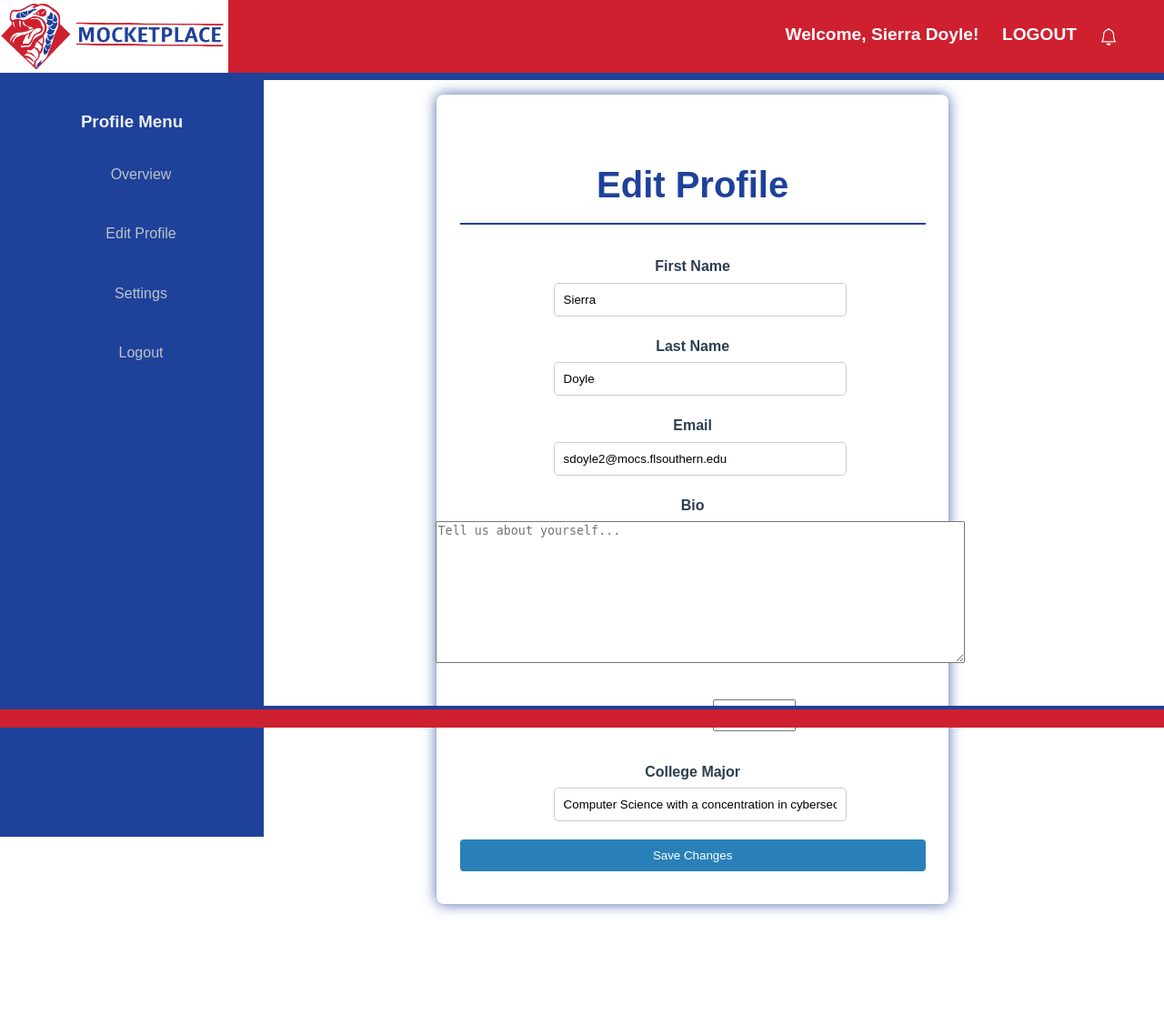
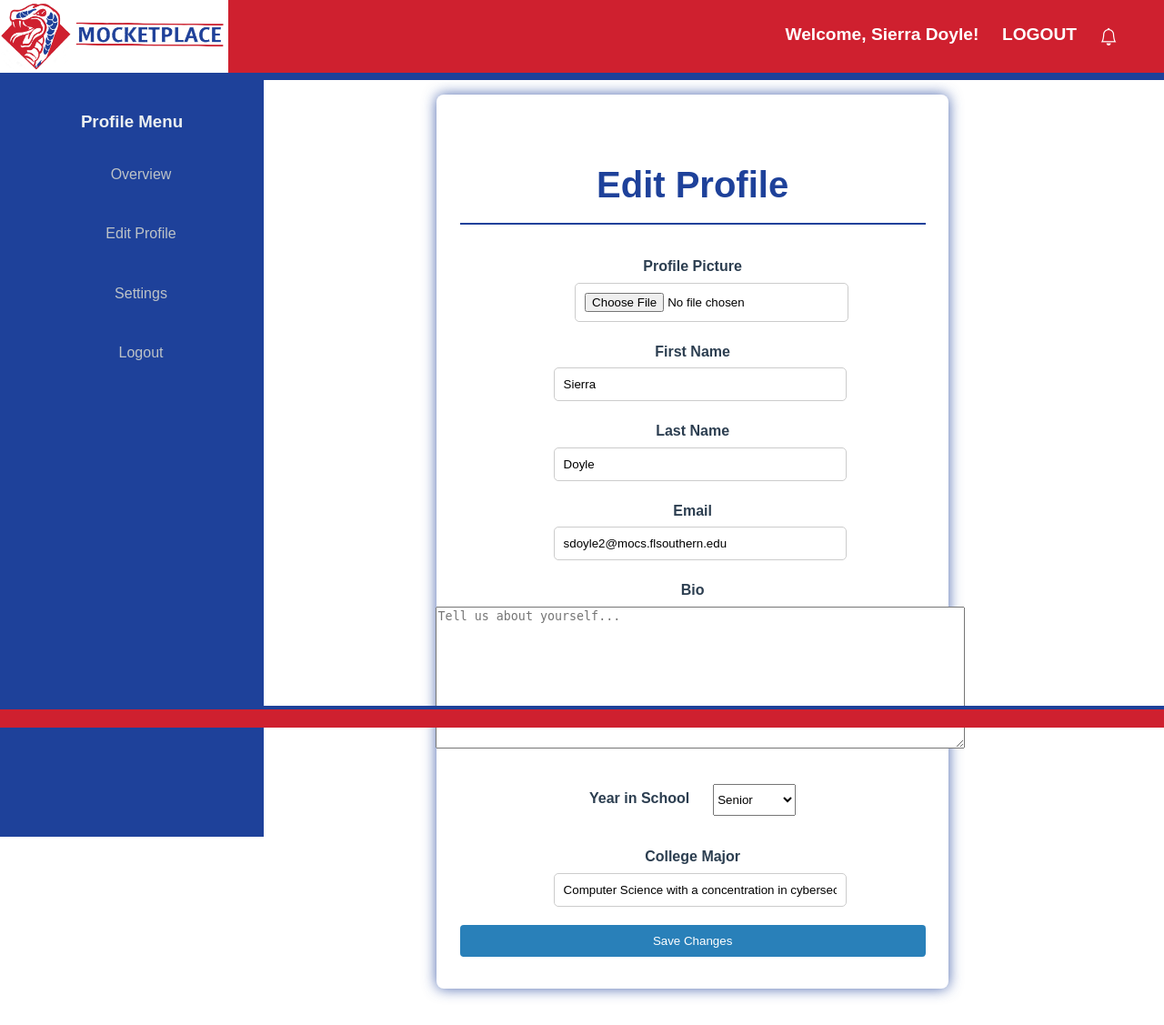
Before and after one commit to Josephmd2k4/MocketPlace, a Django app: page /accounts/profile/edit/ in a window 1280 px wide. Shown: the top 1127 px of the page at 91% size. Before the commit the page ends 1005 px from the top, so only its background shows below. Run offline with Django 5.2, Linux system fonts and the light colour scheme; a user stored in the database is signed in; data comes from the database, SQL or seed files in the repository; both versions use the stored data as it was after the commit.

Commit message:
added image to profile

```diff
--- a/accounts/forms.py
+++ b/accounts/forms.py
@@ -21,10 +21,14 @@ class ProfileForm(forms.ModelForm):
         widget=forms.EmailInput(attrs={'class': 'form-control', 'placeholder': 'Email'}),
         required=True
     )
+    profile_image = forms.ImageField(
+        required=False,
+        widget=forms.FileInput(attrs={'class': 'form-control'})
+    )
 
     class Meta:
         model = Profile
-        fields = ['first_name', 'last_name', 'email', 'bio', 'year_in_school', 'major']
+        fields = ['first_name', 'last_name', 'email', 'bio', 'year_in_school', 'major', 'profile_image']
         widgets = {
             'bio': forms.Textarea(attrs={'class': 'form-control', 'placeholder': 'Tell us about yourself...'}),
             'year_in_school': forms.Select(choices=[
@@ -56,6 +60,10 @@ class CustomUserCreationForm(UserCreationForm):
 User = get_user_model()
 
 class CustomUserChangeForm(forms.ModelForm):
+    profile_image = forms.ImageField(
+        required=False,
+        widget=forms.FileInput(attrs={'class': 'form-control'})
+    )
     bio = forms.CharField(
         widget=forms.Textarea(attrs={'class': 'form-control', 'placeholder': 'Tell us about yourself...'}),
         required=False
@@ -78,7 +86,7 @@ class CustomUserChangeForm(forms.ModelForm):
 
     class Meta:
         model = User
-        fields = ['first_name', 'last_name', 'email', 'bio', 'year_in_school', 'major']
+        fields = ['first_name', 'last_name', 'email', 'bio', 'year_in_school', 'major', 'profile_image']
 
     def __init__(self, *args, **kwargs):
         super().__init__(*args, **kwargs)
--- a/accounts/models.py
+++ b/accounts/models.py
@@ -17,6 +17,7 @@ class Profile(models.Model):
         null=True
     )
     major = models.CharField(max_length=100, blank=True, null=True)
+    profile_image = models.ImageField(upload_to="accounts/images/", blank=True, null=True)
 
     def __str__(self):
         return self.user.username
--- a/accounts/templates/accounts/edit_profile.html
+++ b/accounts/templates/accounts/edit_profile.html
@@ -32,8 +32,13 @@
 
         <div class="container-mx-auto-p-6">
             <h2 class="text-2xl font-bold mb-4">Edit Profile</h2>
-            <form method="POST" class="space-y-4">
+            <form method="POST" enctype="multipart/form-data" class="space-y-4">
                 {% csrf_token %}
+
+                <div>
+                    <label class="block text-sm font-medium">Profile Picture</label>
+                    {{ form.profile_image }}
+                </div>
 
                 <div>
                     <label class="block text-sm font-medium">First Name</label>
--- a/accounts/templates/accounts/profile.html
+++ b/accounts/templates/accounts/profile.html
@@ -29,6 +29,12 @@
 
         <!-- Main Content -->
         <div class="main-content">
+            {% if user.profile.profile_image %}
+                <img src="{{ user.profile.profile_image.url }}" alt="Profile Picture" class="profile-picture">
+            {% else %}
+                <img src="{% static 'accounts/images/default.jpg' %}" alt="Default Profile Picture" class="profile-picture">
+            {% endif %}
+
             <h2>{{ user.first_name }} {{ user.last_name }}</h2>
             <p>Email: {{ user.email }}</p>
 
--- a/accounts/views.py
+++ b/accounts/views.py
@@ -73,7 +73,7 @@ def edit_profile(request):
     profile, created = Profile.objects.get_or_create(user=request.user)  # Ensure profile exists
 
     if request.method == "POST":
-        form = ProfileForm(request.POST, instance=profile, user=request.user)
+        form = ProfileForm(request.POST, request.FILES,  instance=request.user.profile, user=request.user)
         if form.is_valid():
             # Save user fields
             request.user.first_name = form.cleaned_data['first_name']
@@ -82,7 +82,10 @@ def edit_profile(request):
             request.user.save()  # Save User model changes
 
             # Save Profile fields
-            form.save()
+            profile = form.save(commit=False)  # Don't save to DB yet, we need to handle profile_image
+            if form.cleaned_data.get('profile_image'):
+                profile.profile_image = form.cleaned_data['profile_image']
+            profile.save()  # Save Profile model changes
 
             messages.success(request, "Your profile has been updated successfully.")
             return redirect('accounts:profile')  # Redirect to profile page
```
Also changed, not shown: messaging/static/messaging/style.css (+19 -0 lines), accounts/migrations/0002_profile_profile_image.py (added), accounts/static/accounts/images/default.jpg (added), db.sqlite3, posts/media/accounts/images/IMG_0281.jpg (added), posts/media/accounts/images/IMG_0281_fBa8GTi.jpg (added), posts/media/accounts/images/IMG_0317.jpg (added), posts/media/accounts/images/IMG_0317_RZGp6KI.jpg (added).
